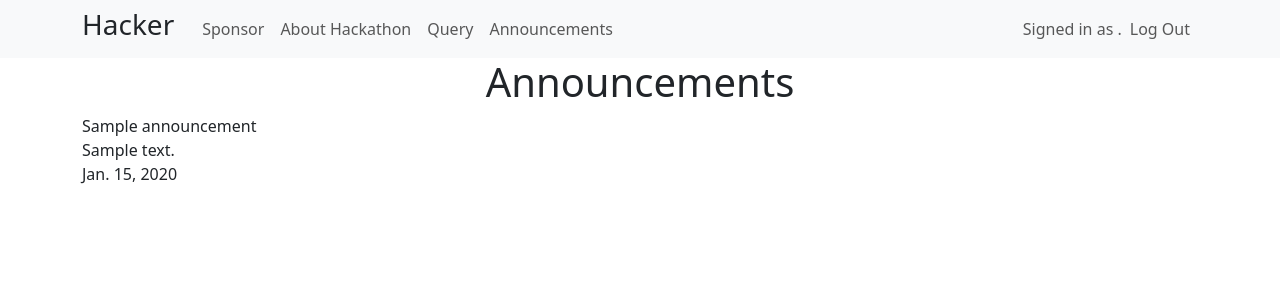
After one commit to aviiciii/hack4hackers, a Django app: template hackportal_dj/hacker/templates/hacker/announcement.html in a window 1280 px wide. The commit adds this page. Shown: the top 300 px of the page. Run offline with Django 4.2, Linux system fonts and the light colour scheme; the template is opened without the code that fills it: values that come from a table or form of the project are taken from there, others are empty; tables that the repository leaves empty hold one stand-in row (values such as "Sample post").

Commit message:
announcements done for hackers

```diff
--- /dev/null
+++ b/hackportal_dj/hacker/templates/hacker/announcement.html
@@ -0,0 +1,26 @@
+{% extends 'Hacker/layout.html' %}
+
+
+{% block body %}
+
+
+    <div class="container">
+        <div class="row">
+            <div class="col-md-12">
+                <h1 class="text-center">Announcements</h1>
+
+                {% for announcement in announcements %}
+                    {{ announcement.title }} <br>
+                    {{ announcement.description }} <br>
+                    {{ announcement.date }} <br>
+                {% endfor %}
+            </div>
+        </div>
+
+
+    </div>
+
+
+
+
+{% endblock body %}
--- a/hackportal_dj/hacker/templates/hacker/navbar.html
+++ b/hackportal_dj/hacker/templates/hacker/navbar.html
@@ -33,7 +33,7 @@
                 <a class="nav-link" href="">Query</a>
             </li>
             <li class="nav-item">
-                <a class="nav-link" href="">Announcements</a>
+                <a class="nav-link" href="{% url 'h_announcement' %}">Announcements</a>
             </li>
 
 
--- a/hackportal_dj/hacker/urls.py
+++ b/hackportal_dj/hacker/urls.py
@@ -6,6 +6,7 @@ from . import views
 urlpatterns = [
 
     path("", views.index, name="h_index"),
+    path("announcement/", views.announcement, name="h_announcement"),
    # path("hackthon/", views.hackathon_details, name="o_hackathon_details"),
    # path("sponsor/", views.sponsor_details, name="o_sponsor_details"),
     #path("team/", views.team_details, name="o_team_details"),
```
Also changed, not shown: hackportal_dj/hacker/views.py (+14 -4 lines).
